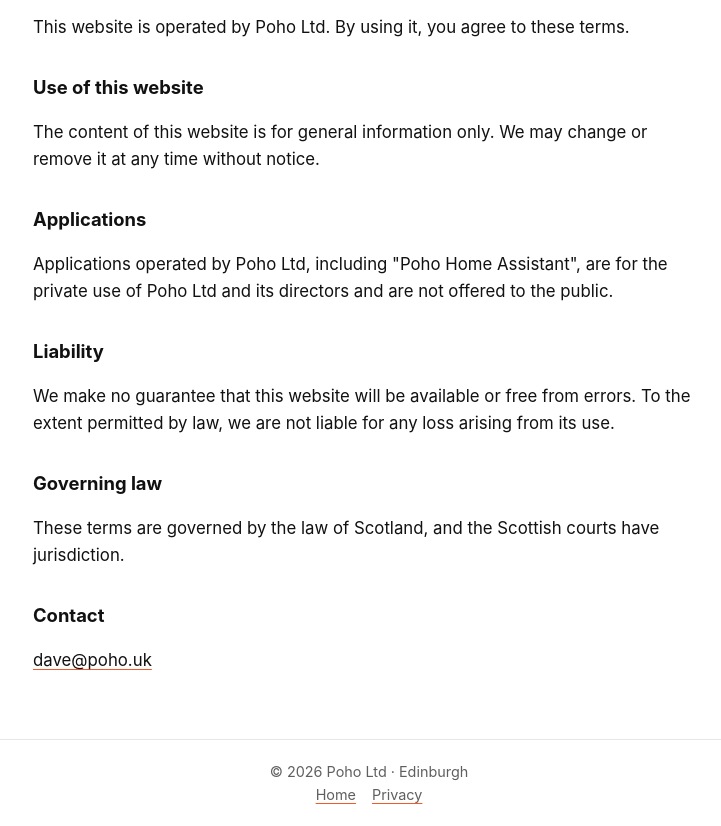
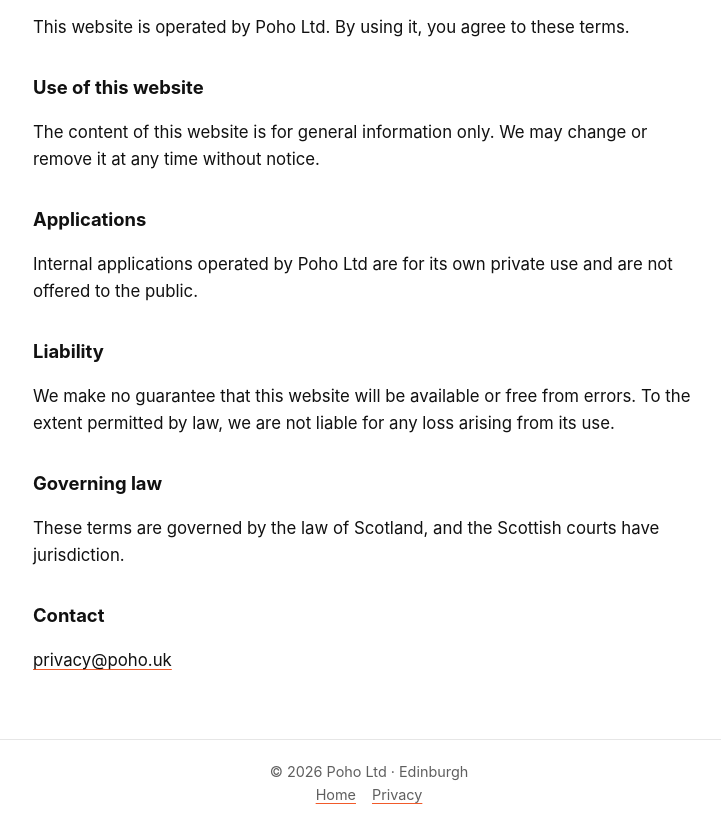
Before and after one commit to daveharcourt/poho.uk, a plain HTML site: page terms/index.html in a window 1280 px wide. Shown: the part 243-1069 px from the top of the page, without its empty margins (271-992 px from the left). Drawn offline with Linux system fonts and the light colour scheme.

Commit message:
Update index.html

```diff
--- a/terms/index.html
+++ b/terms/index.html
@@ -19,7 +19,7 @@
     <p>The content of this website is for general information only. We may change or remove it at any time without notice.</p>
 
     <h2>Applications</h2>
-    <p>Applications operated by Poho Ltd, including "Poho Home Assistant", are for the private use of Poho Ltd and its directors and are not offered to the public.</p>
+    <p>Internal applications operated by Poho Ltd are for its own private use and are not offered to the public.</p>
 
     <h2>Liability</h2>
     <p>We make no guarantee that this website will be available or free from errors. To the extent permitted by law, we are not liable for any loss arising from its use.</p>
@@ -28,7 +28,7 @@
     <p>These terms are governed by the law of Scotland, and the Scottish courts have jurisdiction.</p>
 
     <h2>Contact</h2>
-    <p><a href="mailto:dave@poho.uk">dave@poho.uk</a></p>
+    <p><a href="mailto:privacy@poho.uk">privacy@poho.uk</a></p>
   </main>
   <footer>
     &copy; 2026 Poho Ltd &middot; Edinburgh
```
